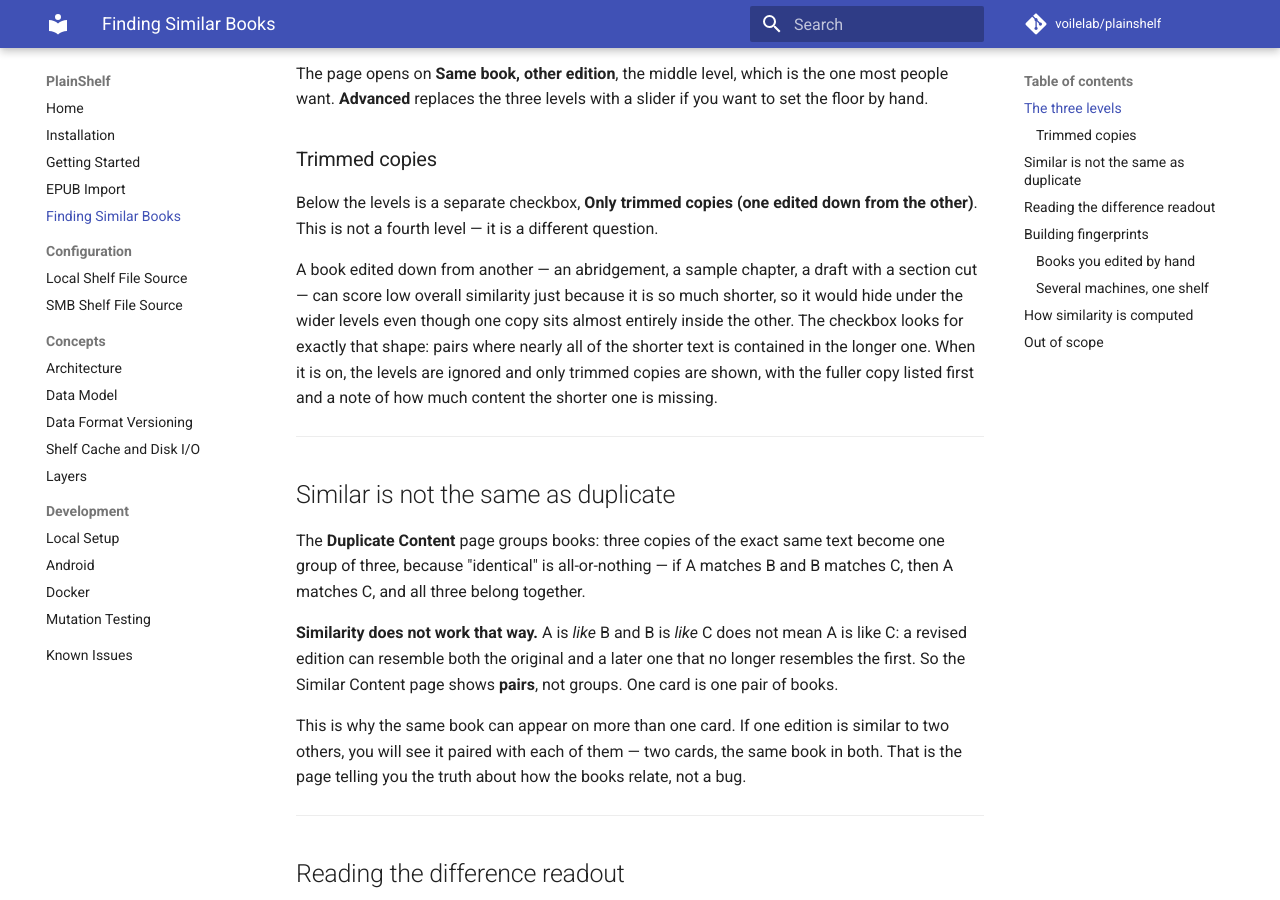
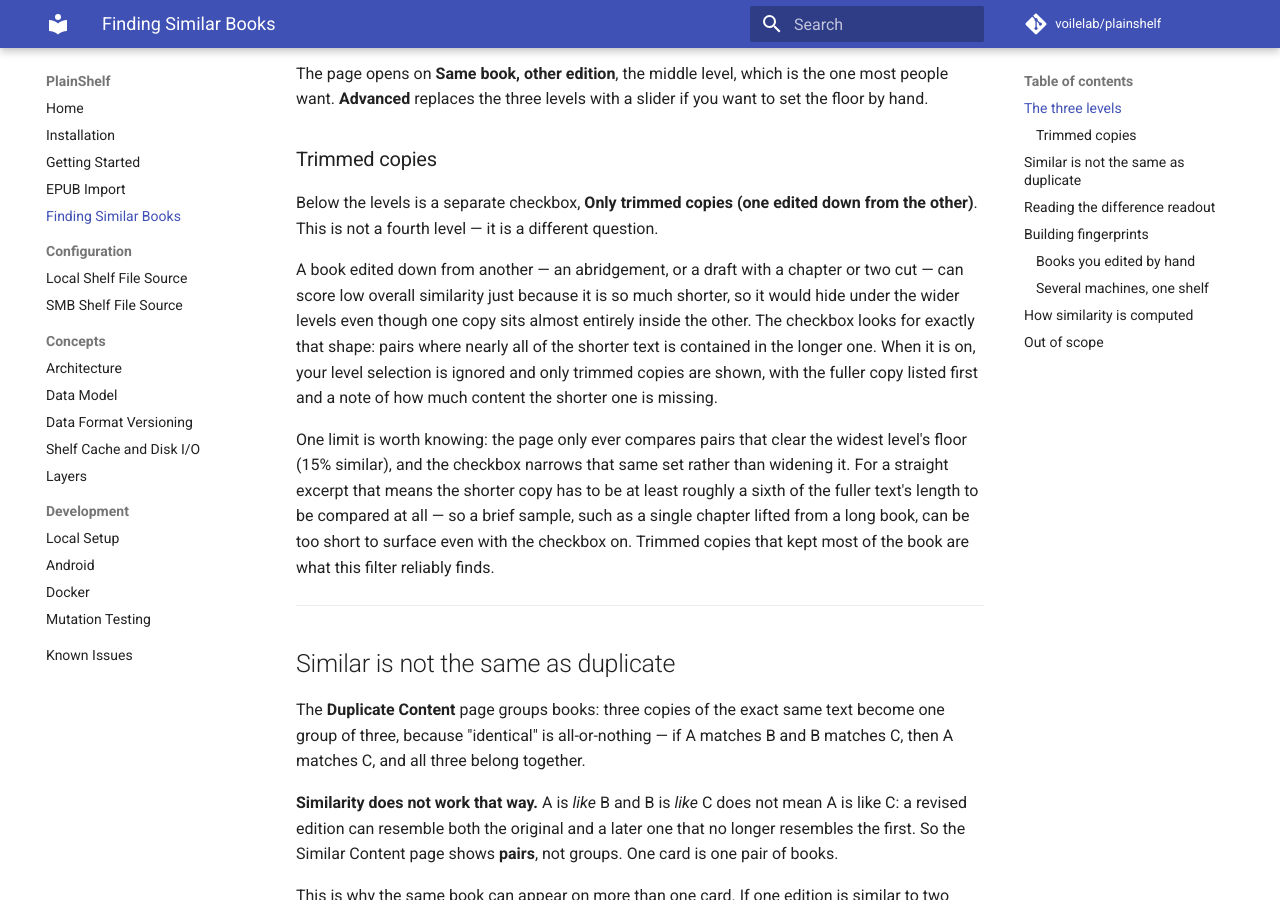
Before and after one commit to voilelab/plainshelf, an MkDocs documentation site: the page built from docs/finding-similar-books.md, in a window 1280 px wide and 900 px high, scrolled down 815 px. Built offline with MkDocs 1.6.1 and Material for MkDocs 9.7.7, drawn with Linux system fonts in a browser that asks for light colours; comment, search, counter and statistics services are not loaded; some of the changed text lies outside the part shown.

Commit message:
docs: correct two accuracy gaps in Similar Books page
Address Codex review on #444, both verified against the code:

- Trimmed copies: the page fetches at the 15% floor and discards pairs below
  it before checking containment, so an excerpt shorter than ~1/6 of the fuller
  text never surfaces. Clarify that the checkbox narrows the fetched set rather
  than widening it, and drop the misleading short-sample-chapter example.
- Force rebuild: FingerprintStatus.Lookup does not re-read the source, so a
  re-saved file leaves missing=0 and the Build fingerprints bar hidden, giving
  no reachable trigger. Document deleting app/fingerprint-cache.json as the
  reliable, UI-reachable way to force a full recompute.

Co-Authored-By: Claude Opus 4.8 <noreply@anthropic.com>
Claude-Session: https://claude.ai/code/session_01Mape2JwmPe8t1snBb73V34

```diff
--- a/docs/finding-similar-books.md
+++ b/docs/finding-similar-books.md
@@ -34,13 +34,21 @@ want to set the floor by hand.
 Below the levels is a separate checkbox, **Only trimmed copies (one edited down
 from the other)**. This is not a fourth level — it is a different question.
 
-A book edited down from another — an abridgement, a sample chapter, a draft with
-a section cut — can score low overall similarity just because it is so much
-shorter, so it would hide under the wider levels even though one copy sits almost
-entirely inside the other. The checkbox looks for exactly that shape: pairs where
-nearly all of the shorter text is contained in the longer one. When it is on, the
-levels are ignored and only trimmed copies are shown, with the fuller copy listed
-first and a note of how much content the shorter one is missing.
+A book edited down from another — an abridgement, or a draft with a chapter or
+two cut — can score low overall similarity just because it is so much shorter, so
+it would hide under the wider levels even though one copy sits almost entirely
+inside the other. The checkbox looks for exactly that shape: pairs where nearly
+all of the shorter text is contained in the longer one. When it is on, your level
+selection is ignored and only trimmed copies are shown, with the fuller copy
+listed first and a note of how much content the shorter one is missing.
+
+One limit is worth knowing: the page only ever compares pairs that clear the
+widest level's floor (15% similar), and the checkbox narrows that same set rather
+than widening it. For a straight excerpt that means the shorter copy has to be at
+least roughly a sixth of the fuller text's length to be compared at all — so a
+brief sample, such as a single chapter lifted from a long book, can be too short
+to surface even with the checkbox on. Trimmed copies that kept most of the book
+are what this filter reliably finds.
 
 ---
 
@@ -110,14 +118,17 @@ size and the modification time exactly as they were slips through unnoticed. Thi
 essentially only happens when an external tool restores a file's timestamp after
 rewriting it; a normal edit updates the modification time and is caught.
 
-If you suspect a book is being compared against its old text, there is no
-in-app "force rebuild" button today. Because the cache is disposable, force a
-recompute one of two ways:
+If you suspect a book is being compared against its old text, there is no in-app
+"force rebuild" button today, and re-saving the source alone will not give you
+one: the missing-fingerprint count that shows the **Build fingerprints** bar is a
+cheap in-memory check that does not re-read the file, so on a shelf that was
+already fully fingerprinted the bar stays hidden and there is nothing to press.
 
-- **One book:** re-save its `source.txt` (or otherwise change its size or
-  modification time). The next build then sees it as changed and recomputes it.
-- **The whole shelf:** delete `app/fingerprint-cache.json` and press **Build
-  fingerprints** again. Everything is read and fingerprinted from scratch.
+Because the cache is disposable, the reliable way to force a recompute is to
+delete `app/fingerprint-cache.json`. Every book then counts as unfingerprinted,
+the **Build fingerprints** bar comes back, and pressing it reads and fingerprints
+the whole shelf again from scratch — picking up your edited book along with the
+rest.
 
 ### Several machines, one shelf
 
```
